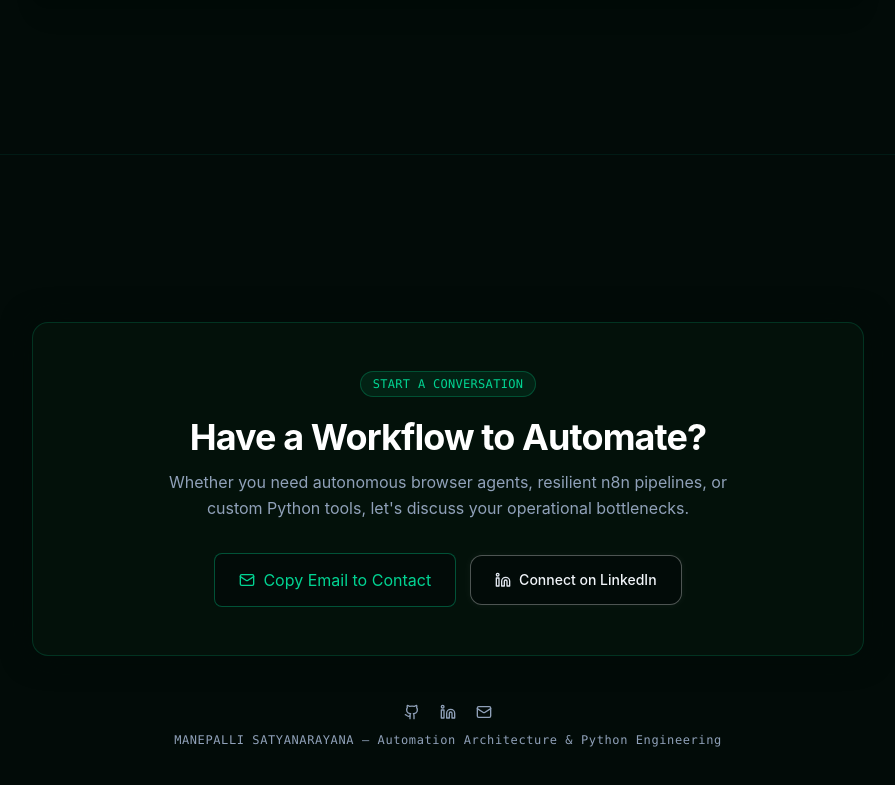
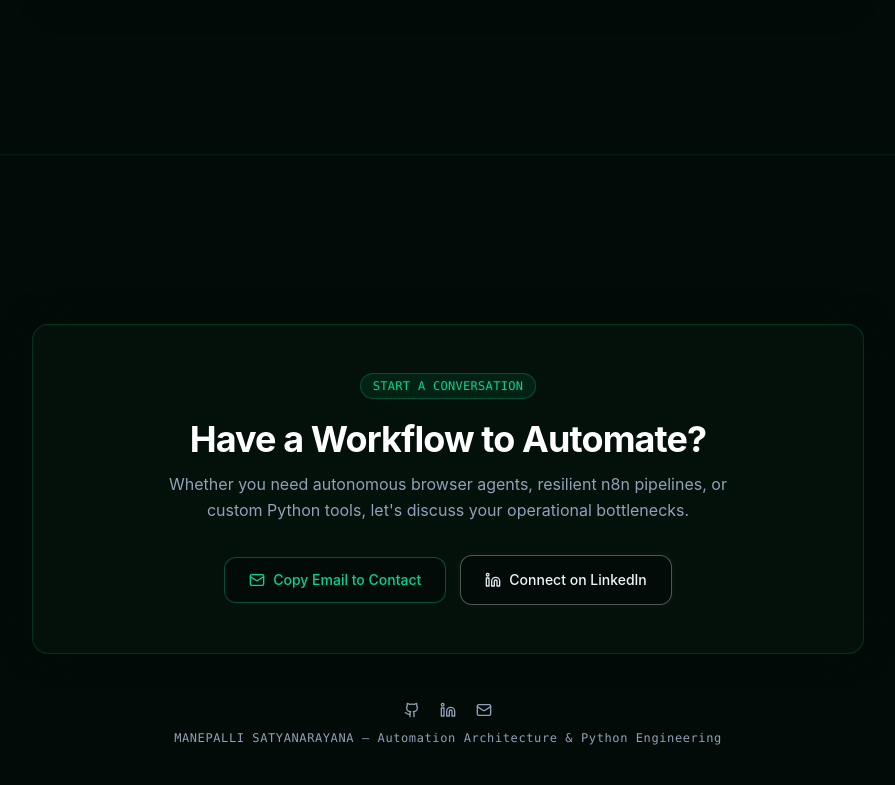
Before and after one commit to satyanarayana51115/satya-automation-portfolio, a React (Vite) app: page / in a window 1280 px wide. Shown: the part 3468-4253 px from the top of the page, without its empty margins (192-1087 px from the left). Built offline with nearby package versions, Linux system fonts and the light colour scheme; the HTML template or start-up script is replaced by a standard one.

Commit message:
Update email to click-to-copy button

```diff
--- a/src/App.jsx
+++ b/src/App.jsx
@@ -416,7 +416,7 @@ export default function App() {
             {/* 1. Send Email Button (Green Text + Green Border + Bright Green Glow on Hover) */}
             <button
               onClick={handleCopyEmail}
-              className="w-full sm:w-auto px-6 py-3.5 bg-[#020b08] border border-emerald-500/40 hover:border-emerald-400 text-emerald-400 hover:text-emerald-300 transition flex items-center justify-center gap-2 rounded-lg"
+              className="w-full sm:w-auto px-6 py-3.5 bg-[#020b08] border border-emerald-500/40 hover:border-emerald-400 text-emerald-400 hover:text-emerald-300 transition flex items-center justify-center gap-2 rounded-xl text-sm font-medium leading-none"
             >
               <Mail className="w-4 h-4 text-emerald-400 group-hover:text-emerald-300" />
               {copied ? "Email Copied! ✓" : "Copy Email to Contact"}
```
